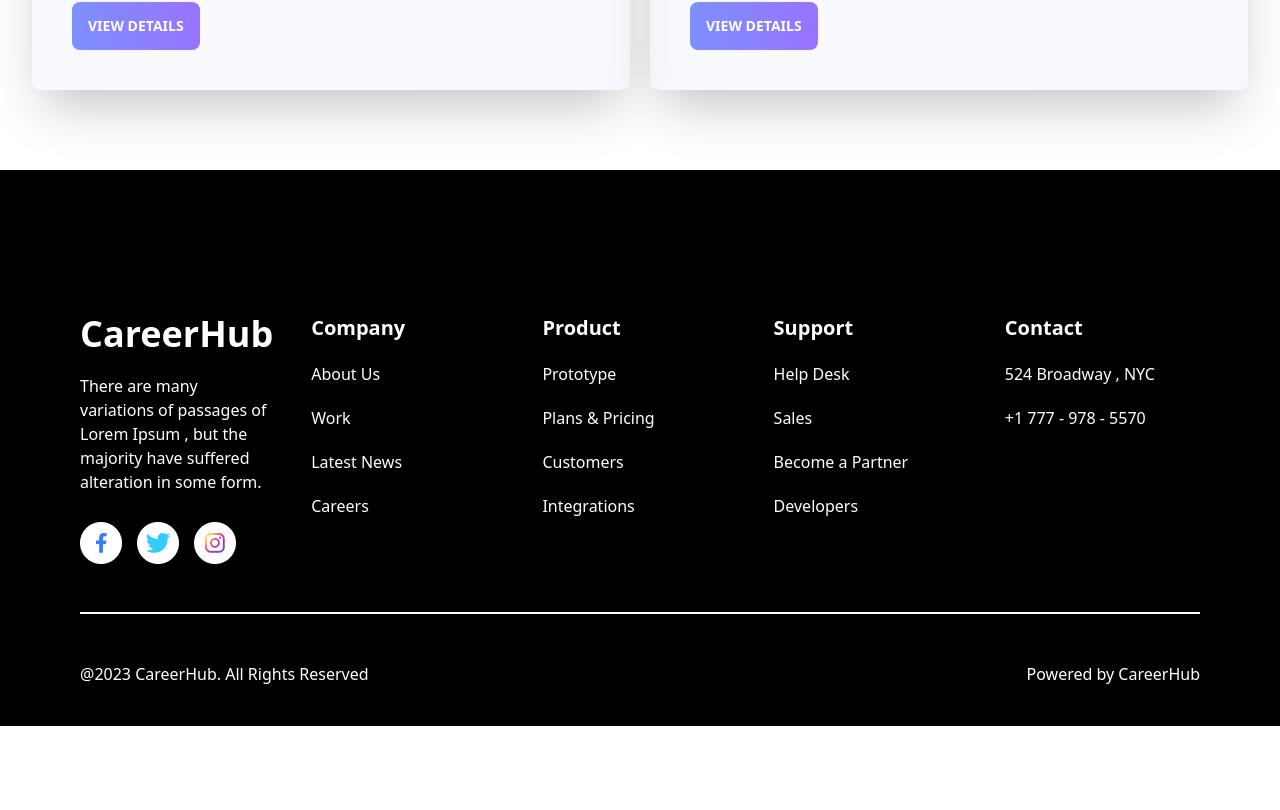
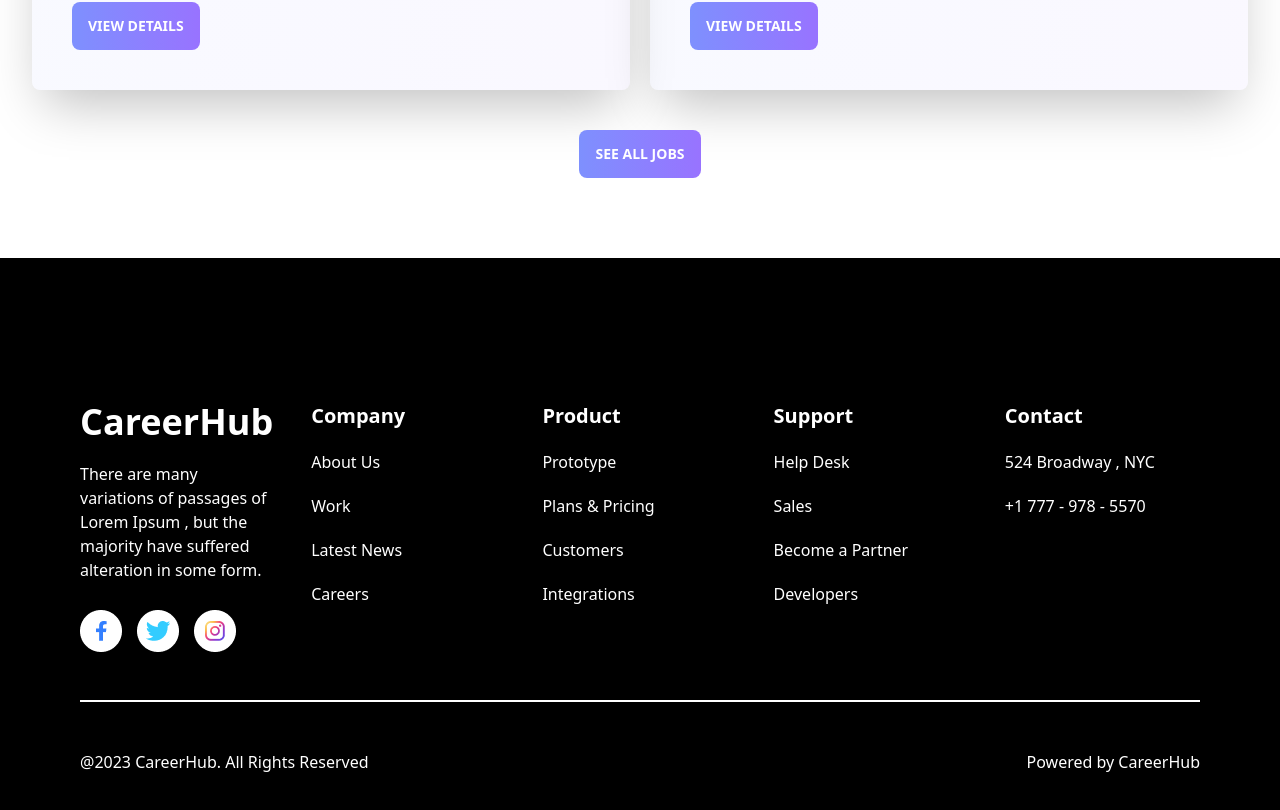
Before and after one commit to Akram409/JobHunter-Client, a React (Vite) app: page / in a window 1280 px wide. Shown: the part 2475-3285 px from the top of the page. Before the commit the page ends 3201 px from the top, so only its background shows below. Built offline with nearby package versions, Linux system fonts and the light colour scheme.

Commit message:
See all btn added

```diff
--- a/src/Component/FeaturedJobs/FeaturedJobs.jsx
+++ b/src/Component/FeaturedJobs/FeaturedJobs.jsx
@@ -18,7 +18,13 @@ const FeaturedJobs = () => {
           <FeaturedJob key={cardItem.id} cardItem={cardItem}></FeaturedJob>
         ))}
       </div>
-
+      <div className="text-center mt-10">
+        {
+          <button className="bgc btn text-white">
+            See All Jobs
+          </button>
+        }
+      </div>
     </div>
   );
 };
```
